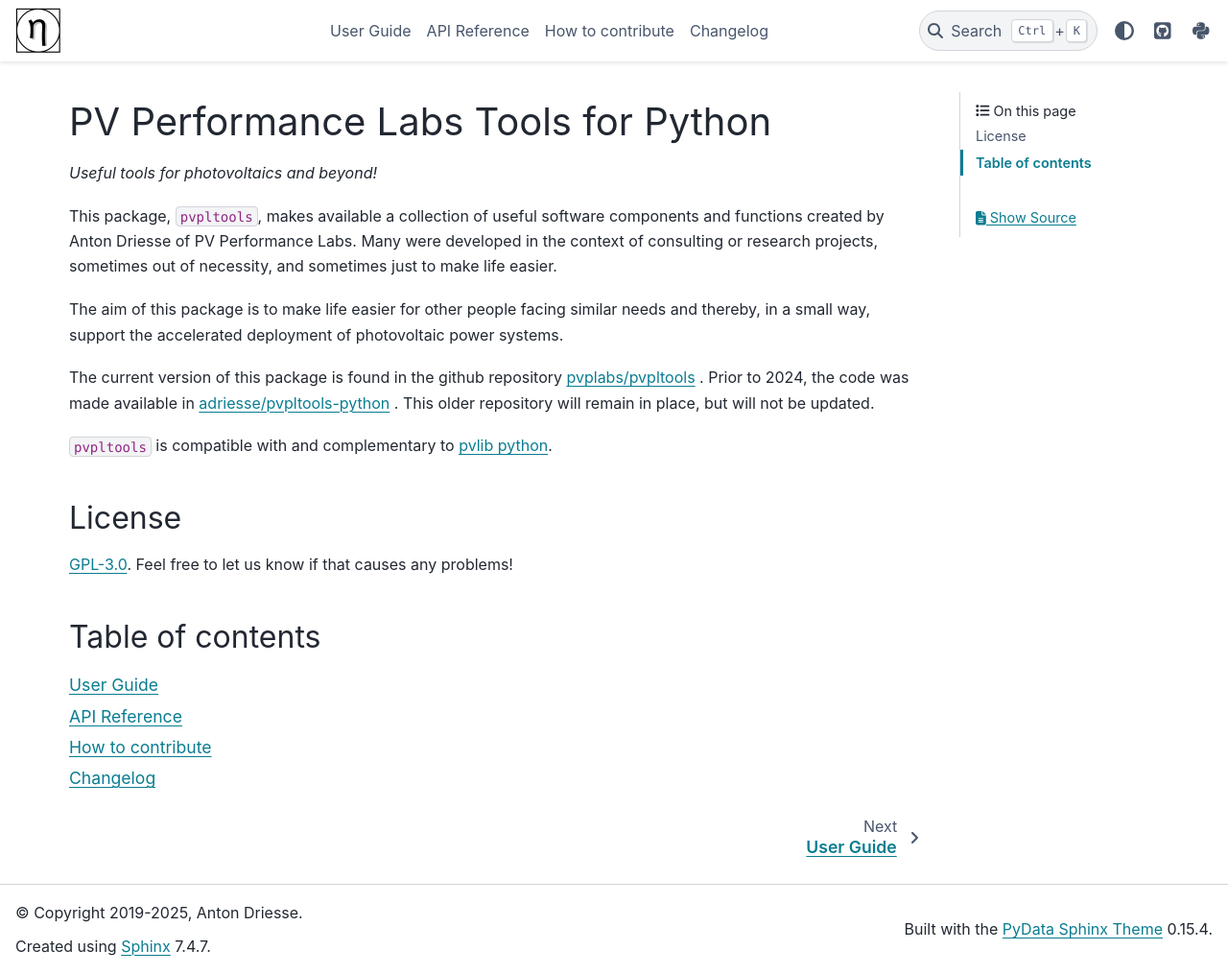
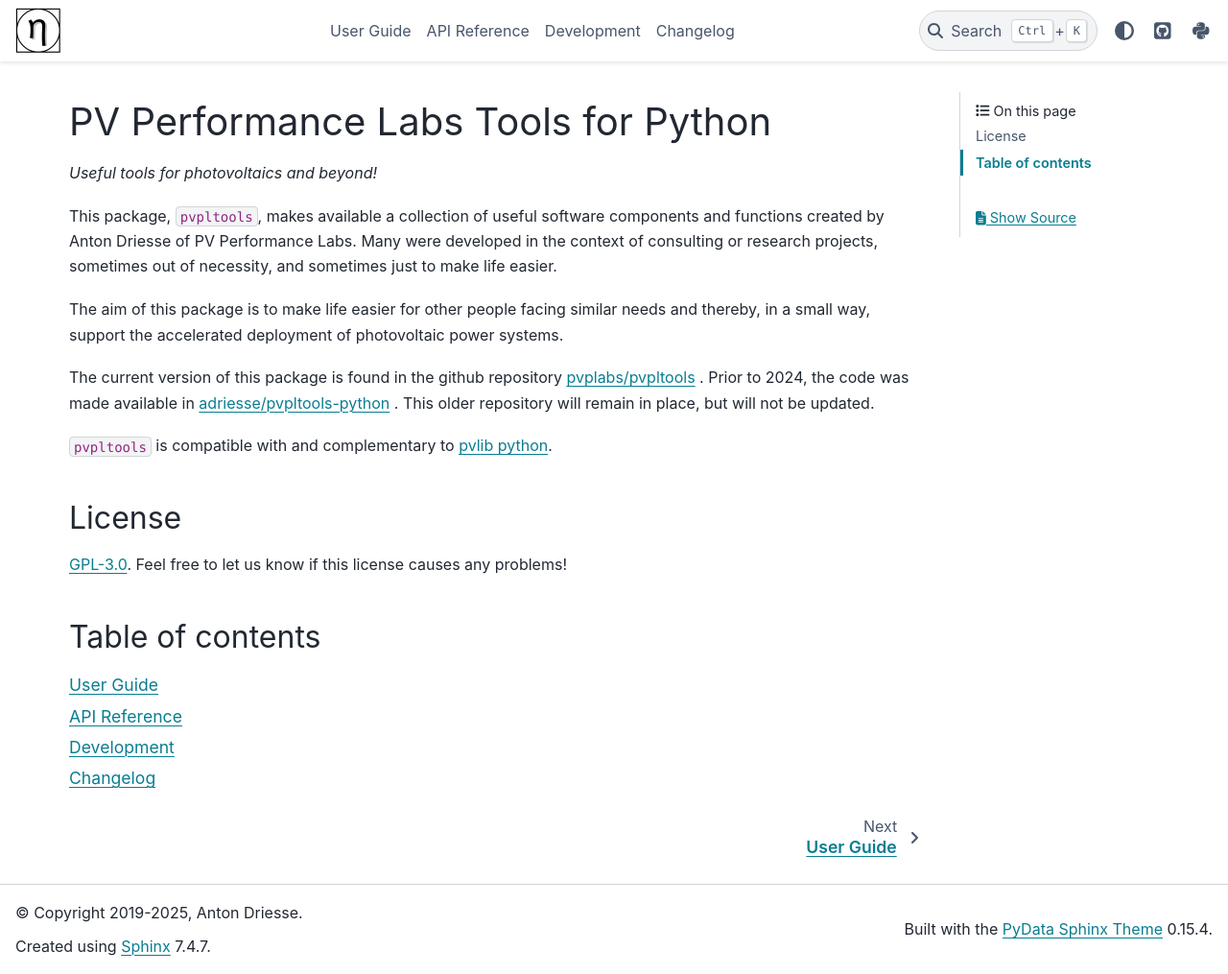
Before and after one commit to pvplabs/pvpltools, a Sphinx documentation site: the page built from docs/index.rst, in a window 1280 px wide and 1015 px high. Shown: the whole window at 96% size. Built offline with Sphinx 7.4.7 and the PyData theme 0.15.4, drawn with Linux system fonts in a browser that asks for light colours; pages that are not in the unit, such as notebooks, are missing from menus; the version number could not be read and is left out.

Commit message:
Development

```diff
--- a/docs/contribute/contributing.rst
+++ b/docs/development/development.rst
@@ -1,5 +1,5 @@
-How to contribute
-=================
+Development
+===========
 
 If you would like to contribute to this project,
 please consider creating an issue on github first,
--- a/docs/index.rst
+++ b/docs/index.rst
@@ -25,7 +25,7 @@
 -------
 
 `GPL-3.0 <https://github.com/pvplabs/pvpltools/blob/main/LICENSE>`_.
-Feel free to let us know if that causes any problems!
+Feel free to let us know if this license causes any problems!
 
 
 Table of contents
@@ -37,5 +37,5 @@
    user_guide/index
    api_reference/index
    _autogenerated_examples/index
-   contribute/contributing
+   development/development
    whatsnews/_index
--- a/docs/whatsnews/0.0.0-pre-PyPI-release.rst
+++ b/docs/whatsnews/0.0.0-pre-PyPI-release.rst
@@ -1,10 +1,9 @@
 
 .. note::
-    The news items below originalted prior to the first PyPI release.
+    The entries below predate the first PyPI release.
 
 Historical notes
-================
-
+----------------
 
 
 2024-02-13
--- a/docs/whatsnews/0.1.0.rst
+++ b/docs/whatsnews/0.1.0.rst
@@ -1,5 +1,5 @@
 v0.1.0 (2025-02-01)
-===================
+-------------------
 
 * First official release of the project on PyPI.
 * Documentation published on readthedocs.org.
--- a/docs/whatsnews/0.1.0a.rst
+++ b/docs/whatsnews/0.1.0a.rst
@@ -1,4 +1,4 @@
 v0.1.0a1 - v0.1.0a3
-===================
+-------------------
 
 - First alpha releases of the package through PyPI.
```
